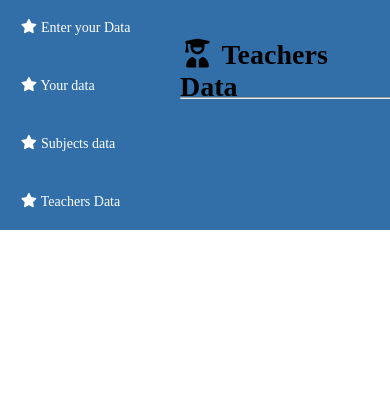
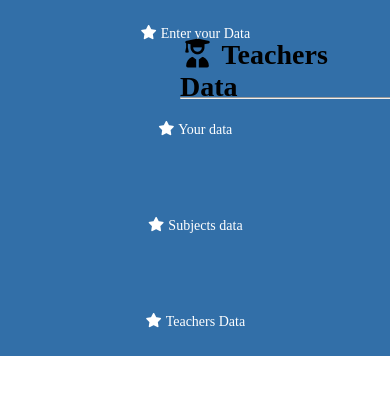
Before and after one commit to dri574069-beep/Academy-Website, a Django app: page /showTeacherData/1/ in a window 390 px wide; the page is wider, and only the part inside the window is pictured. Shown: the top 395 px of that part. Run offline with Django 5.2, Linux system fonts and the light colour scheme; data that the repository does not hold is empty.

Commit message:
Fix responsive page layout

```diff
--- a/static/style.css
+++ b/static/style.css
@@ -1715,3 +1715,363 @@ select {
         scroll-behavior: auto !important;
     }
 }
+/* =========================================================
+   FINAL LAYOUT FIX
+   Fixes absolute-positioned sections on smaller screens
+   ========================================================= */
+
+@media (max-width: 900px) {
+
+    /* Main content containers */
+    #courseurl,
+    #teacherurl,
+    #models,
+    #motherofstuattendece,
+    #motherofAdminStudentAttendence,
+    .contacts,
+
+    #motherofallteachersdata,
+    #studentsMotherDiv,
+    #motherDivTeacher,
+    #motherofCourses,
+    #motherofClassesu,
+    #motherOfSubjectu,
+    #motherpofreasons,
+    #MotherOfContact,
+    #motherofEnrolled,
+    .motherofenrollstudet,
+    #motherOfPendingAdd,
+    #motherofAttendence,
+
+    .motherofallStudents,
+    .motherofTeachers,
+    .motherofAllCourse,
+    .motherofallClasses,
+    .subjsmotherofalltime,
+    .motherofPendingAdds,
+
+    #mother,
+    #teacherd,
+    #coursesforteachers,
+    .classesforTeachers,
+    .subsinfoforteachers,
+    .attendenceforStudents {
+
+        position: relative;
+        top: auto;
+        left: auto;
+        right: auto;
+        bottom: auto;
+
+        width: 90%;
+        max-width: 900px;
+
+        margin: 30px auto;
+    }
+
+
+    /* Stop fixed-height navigation from covering the page */
+
+    .urls,
+    .stdurls,
+    .AdminUrls,
+    .teacherurl {
+
+        position: relative;
+
+        width: 100%;
+        height: auto;
+
+        min-height: 0;
+
+        padding: 20px;
+
+        margin: 0;
+    }
+
+
+    /* Navigation links stay inside their container */
+
+    .urls a,
+    .stdurls a,
+    .AdminUrls a,
+    .teacherurl a {
+
+        display: inline-block;
+
+        margin: 5px 8px;
+    }
+
+
+    /* Prevent large fixed-width sections */
+
+    #UrlsofUserhome,
+    #secHomeUrlDiv,
+    #continousUrl,
+    #urlsdiv {
+
+        position: relative;
+
+        left: auto;
+        top: auto;
+
+        width: 100%;
+        height: auto;
+
+        display: flex;
+
+        flex-wrap: wrap;
+
+        justify-content: center;
+
+        gap: 20px;
+    }
+
+
+    /* Cards */
+
+    .studetns,
+    .Teachuer,
+    .courseu,
+    .claasew,
+    .subjectu,
+    .reasonue,
+    .contactuer,
+    .EnrooledStds,
+    .PendingAdds,
+    .sttendenceeu {
+
+        position: relative;
+
+        width: min(90%, 350px);
+
+        height: auto;
+
+        min-height: 120px;
+
+        margin: 15px auto;
+
+        padding: 30px;
+
+        left: auto;
+        top: auto;
+    }
+
+
+    /* Teacher options */
+
+    #showteacher,
+    #enterteacherdata,
+    #showteachercourses,
+    #showTeachersClasses,
+    #enterteachercourses,
+    #allsubsforteacher,
+    #entersubsforteachers,
+    #attendenceforteacher,
+    #allattendencedataforteachers {
+
+        width: min(90%, 350px);
+
+        height: auto;
+
+        min-height: 50px;
+
+        margin: 12px auto;
+    }
+}
+
+
+/* =========================================================
+   PHONE
+   ========================================================= */
+
+@media (max-width: 600px) {
+
+    /* Everything that was absolutely positioned
+       becomes normal page content */
+
+    #courseurl,
+    #teacherurl,
+    #models,
+    #motherofstuattendece,
+    #motherofAdminStudentAttendence,
+    .contacts,
+
+    #studentsMotherDiv,
+    #motherDivTeacher,
+    #motherofCourses,
+    #motherofClassesu,
+    #motherOfSubjectu,
+    #motherpofreasons,
+    #MotherOfContact,
+    #motherofEnrolled,
+    .motherofenrollstudet,
+    #motherOfPendingAdd,
+    #motherofAttendence,
+
+    .motherofallStudents,
+    .motherofTeachers,
+    .motherofAllCourse,
+    .motherofallClasses,
+    .subjsmotherofalltime,
+    .motherofPendingAdds,
+
+    #mother,
+    #teacherd,
+    #coursesforteachers,
+    .classesforTeachers,
+    .subsinfoforteachers,
+    .attendenceforStudents {
+
+        position: relative;
+
+        top: auto;
+        left: auto;
+        right: auto;
+        bottom: auto;
+
+        width: 95%;
+
+        margin: 20px auto;
+    }
+
+
+    /* Sidebar becomes normal top navigation */
+
+    .urls,
+    .stdurls,
+    .AdminUrls,
+    .teacherurl {
+
+        width: 100%;
+
+        height: auto;
+
+        min-height: 0;
+
+        position: relative;
+
+        padding: 15px;
+
+        text-align: center;
+    }
+
+
+    /* Navigation links */
+
+    .urls a,
+    .stdurls a,
+    .AdminUrls a,
+    .teacherurl a {
+
+        display: inline-block;
+
+        padding: 8px;
+
+        margin: 5px;
+    }
+
+
+    /* Prevent cards from becoming huge */
+
+    .studetns,
+    .Teachuer,
+    .courseu,
+    .claasew,
+    .subjectu,
+    .reasonue,
+    .contactuer,
+    .EnrooledStds,
+    .PendingAdds,
+    .sttendenceeu,
+    .course,
+    .teachers,
+    .model {
+
+        width: 90%;
+
+        max-width: 330px;
+
+        height: auto;
+
+        min-height: 120px;
+
+        margin: 15px auto;
+
+        padding: 25px;
+
+        position: relative;
+
+        left: auto;
+        top: auto;
+    }
+
+
+    /* Stop these from creating giant empty areas */
+
+    .stdurls,
+    .teacherurl,
+    .AdminUrls {
+
+        max-height: none;
+    }
+
+
+    /* Form containers */
+
+    #studentForm,
+    #child,
+    #loginDiv {
+
+        position: relative;
+
+        top: auto;
+        left: auto;
+
+        width: 90%;
+
+        margin: 20px auto;
+    }
+}
+
+
+/* =========================================================
+   EXTRA SMALL PHONE
+   ========================================================= */
+
+@media (max-width: 400px) {
+
+    .urls,
+    .stdurls,
+    .AdminUrls,
+    .teacherurl {
+
+        padding: 10px;
+    }
+
+    .urls a,
+    .stdurls a,
+    .AdminUrls a,
+    .teacherurl a {
+
+        display: block;
+
+        margin: 8px auto;
+    }
+
+    .studetns,
+    .Teachuer,
+    .courseu,
+    .claasew,
+    .subjectu,
+    .reasonue,
+    .contactuer,
+    .EnrooledStds,
+    .PendingAdds,
+    .sttendenceeu {
+
+        width: 95%;
+
+        padding: 20px;
+    }
+}
```
